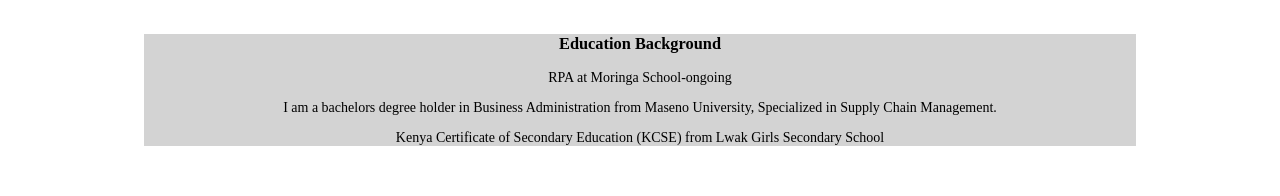
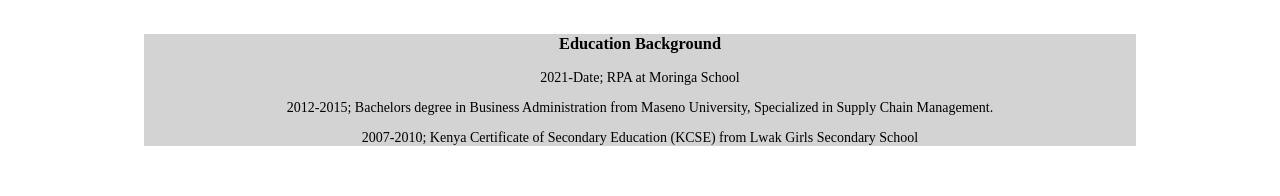
Before and after one commit to loreenmoraa/Firstflowchart, a plain HTML site: page moringa-school-projects/independent-project/index.html in a window 1280 px wide. Shown: the part 716-912 px from the top of the page. Drawn offline with Linux system fonts and the light colour scheme.

Commit message:
add content to index.html file

```diff
--- a/moringa-school-projects/independent-project/index.html
+++ b/moringa-school-projects/independent-project/index.html
@@ -28,13 +28,14 @@
 
       <div class="content">
         <h3>Education Background</h3>
-        <p>RPA at Moringa School-ongoing</p>
-        <p>I am a bachelors degree holder in Business Administration from Maseno University, Specialized in Supply Chain Management.
+        <p>2021-Date; RPA at Moringa School</p>
+        <p>2012-2015; Bachelors degree in Business Administration from Maseno University, Specialized in Supply Chain Management.
 
-        <p>Kenya Certificate of Secondary Education (KCSE) from Lwak Girls Secondary School</p>
+        <p>2007-2010; Kenya Certificate of Secondary Education (KCSE) from Lwak Girls Secondary School</p>
       </div>
 
       <div class="content">
+
         <p>During my study at Moringa school, i have been able to do a few projects, namely;</p>
         <ol>
           <li><a href="https://github.com/loreenmoraa/my-favorite-things.git" target="blank">my-favorite-things</a></li>
```
